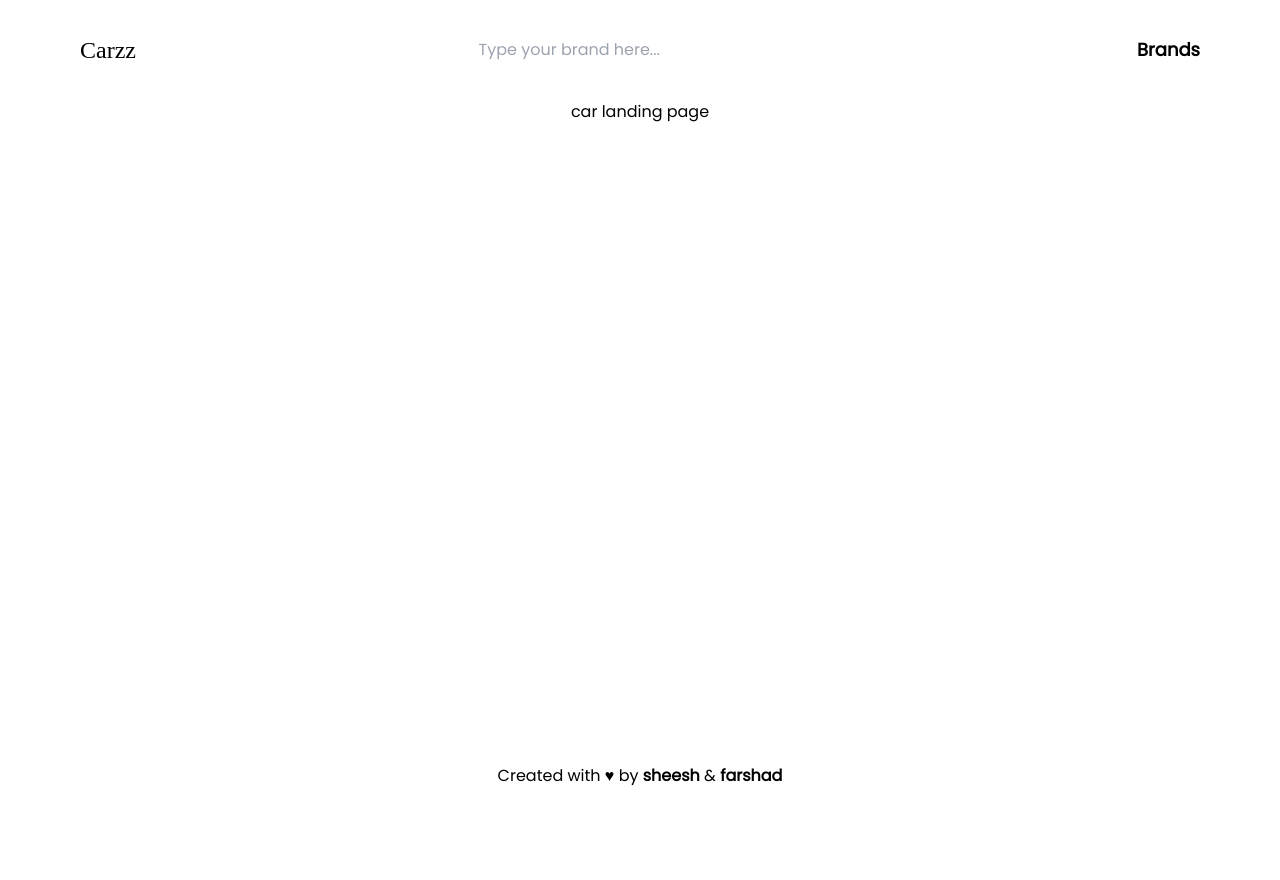
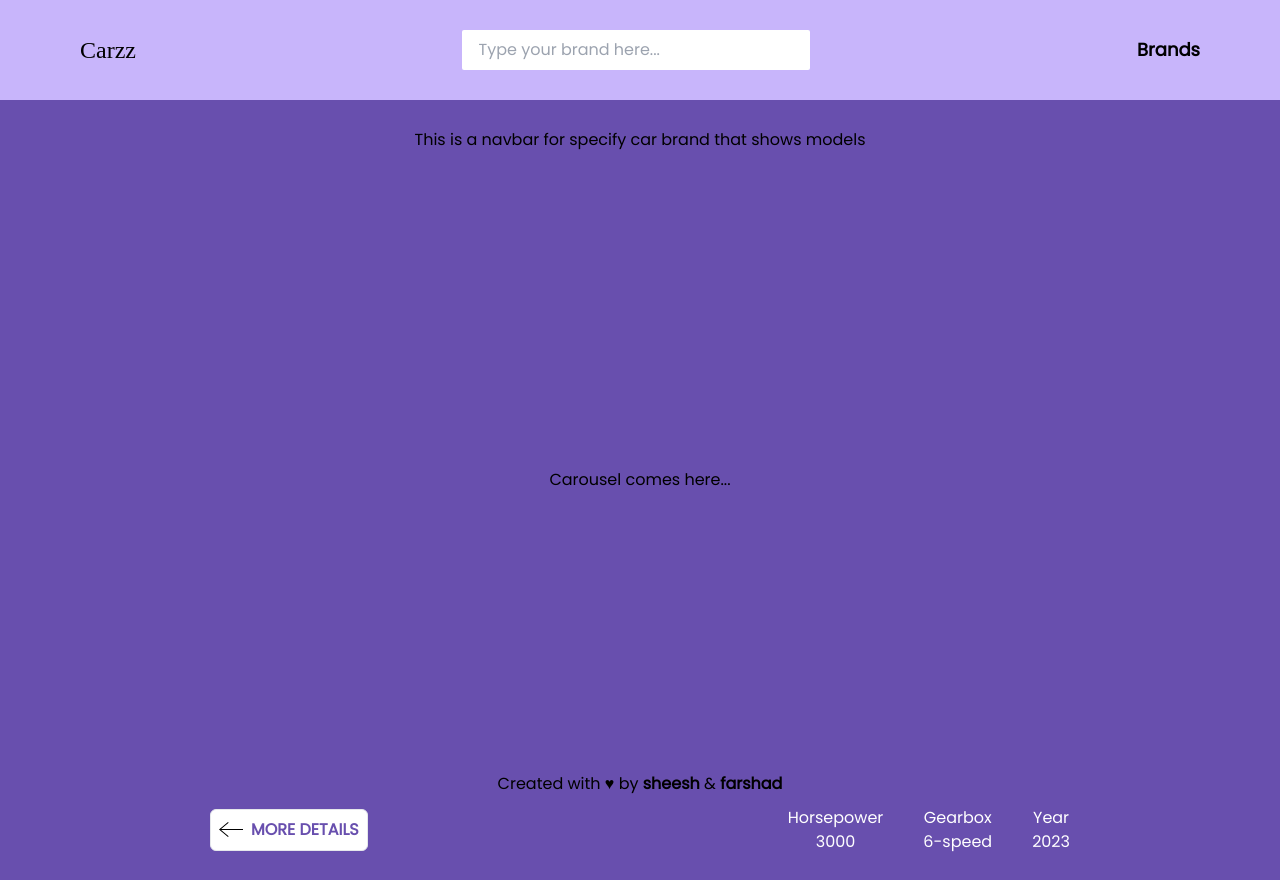
Before and after one commit to itsSheesh/Carzz, a React (Create React App) app: page / in a window 1280 px wide. Before the commit the page ends 800 px from the top, so only its background shows below. Built offline with nearby package versions, Linux system fonts and the light colour scheme; a web font is replaced by a local one.

Commit message:
add carousel, and details components and add another car in json file

```diff
--- /dev/null
+++ b/src/components/Carousel/index.tsx
@@ -0,0 +1,9 @@
+const Carousel:React.FC = ():JSX.Element => {
+  return (
+    <div className="h-[600px] flex justify-center items-center">
+        Carousel comes here...
+    </div>
+  )
+}
+
+export default Carousel
--- /dev/null
+++ b/src/components/Details/index.tsx
@@ -0,0 +1,14 @@
+// ========== components ========== \\
+import MoreinfoButton from "../MoreinfoButton"
+import GDetails from "../GDetails"
+
+const Datails:React.FC = ():JSX.Element => {
+  return (
+    <div className="flex justify-around h-[100px] items-center">
+        <MoreinfoButton />
+        <GDetails />
+    </div>
+  )
+}
+
+export default Datails
--- a/src/components/Footer/index.tsx
+++ b/src/components/Footer/index.tsx
@@ -1,7 +1,6 @@
-
 const Footer:React.FC = ():JSX.Element => {
   return (
-    <div className="text-center mb-3 absolute bottom-0 left-1/2 -translate-x-1/2">Created with &hearts; by
+    <div className="text-center mb-1 absolute bottom-0 left-1/2 -translate-x-1/2">Created with &hearts; by
         <a
             className="font-bold"
             href="https://github.com/itsSheesh"
@@ -9,7 +8,7 @@ const Footer:React.FC = ():JSX.Element => {
         &
         <a
             className="font-bold"
-            href="https://github.com/itsSheesh"
+            href="https://github.com/farshadhosseini"
             target="blank"> farshad</a>
     </div>
 
--- /dev/null
+++ b/src/components/GDetails/index.tsx
@@ -0,0 +1,20 @@
+const GDetails:React.FC = ():JSX.Element => {
+  return (
+    <div className="flex text-white space-x-10">
+        <div>
+            <h1>Horsepower</h1>
+            <p>3000</p>        {/*dynamic value*/}
+        </div>
+        <div>
+            <h1>Gearbox</h1>
+            <p>6-speed</p>   {/*dynamic value*/}
+        </div>
+        <div>
+            <h1>Year</h1>
+            <p>2023</p>      {/*dynamic value*/}
+        </div>
+    </div>
+  )
+}
+
+export default GDetails
--- a/src/components/Header/index.tsx
+++ b/src/components/Header/index.tsx
@@ -1,7 +1,6 @@
-
 const Header:React.FC = ():JSX.Element => {
   return (
-    <header className="flex h-[100px] items-center px-20 justify-between">
+    <header className="flex h-[100px] items-center px-20 justify-between bg-[#916CF880]">
         <div className="cursor-pointer font-RubikBubbles text-2xl">Carzz</div>
         <div className="">
           <input
--- /dev/null
+++ b/src/components/Icons/Lefticon.tsx
@@ -0,0 +1,16 @@
+const Lefticon:React.FC = ():JSX.Element => {
+  return (
+    <svg
+        className="mr-2"
+        width="24"
+        height="24"
+        xmlns="http://www.w3.org/2000/svg"
+        fill-rule="evenodd"
+        clip-rule="evenodd">
+            <path d="M2.117 12l7.527 6.235-.644.765-9-7.521
+            9-7.479.645.764-7.529 6.236h21.884v1h-21.883z"/>
+    </svg>
+  )
+}
+
+export default Lefticon
--- a/src/components/Landing/index.tsx
+++ b/src/components/Landing/index.tsx
@@ -1,7 +1,16 @@
+// ========== components ========== \\
+import Carousel from '../Carousel'
+import Details from '../Details'
+import ModelsNav from '../ModelsNav'
+
 const Landing:React.FC = ():JSX.Element => {
   return (
-    <main className="">
-        <h1 className="text-center">car landing page</h1>
+    <main className="bg-[#684FAE]">
+        <div className="text-center">
+          <ModelsNav />
+          <Carousel />
+          <Details />
+        </div>
     </main>
   )
 }
--- /dev/null
+++ b/src/components/ModelsNav/index.tsx
@@ -0,0 +1,9 @@
+const ModelsNav:React.FC = ():JSX.Element => {
+  return (
+    <div className="h-[80px] flex items-center justify-center">
+        This is a navbar for specify car brand that shows models
+    </div>
+  )
+}
+
+export default ModelsNav
--- /dev/null
+++ b/src/components/MoreinfoButton/index.tsx
@@ -0,0 +1,13 @@
+// ========== components ========== \\
+import Lefticon from "../Icons/Lefticon"
+
+const MoreinfoButton:React.FC = ():JSX.Element => {
+  return (
+    <button className="flex p-2 border rounded-md bg-white text-[#684FAE]">
+        <Lefticon/>
+        <p className="font-bold">MORE DETAILS</p>
+    </button>
+  )
+}
+
+export default MoreinfoButton
```
Also changed, not shown: src/data/cars.json (+14 -14 lines).
